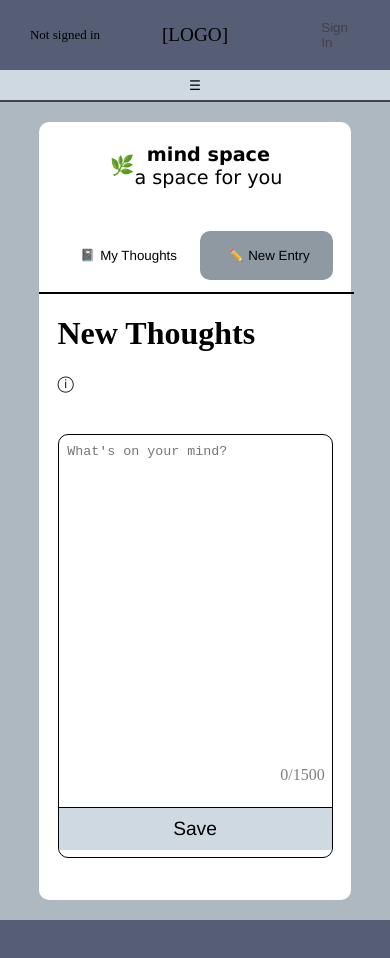
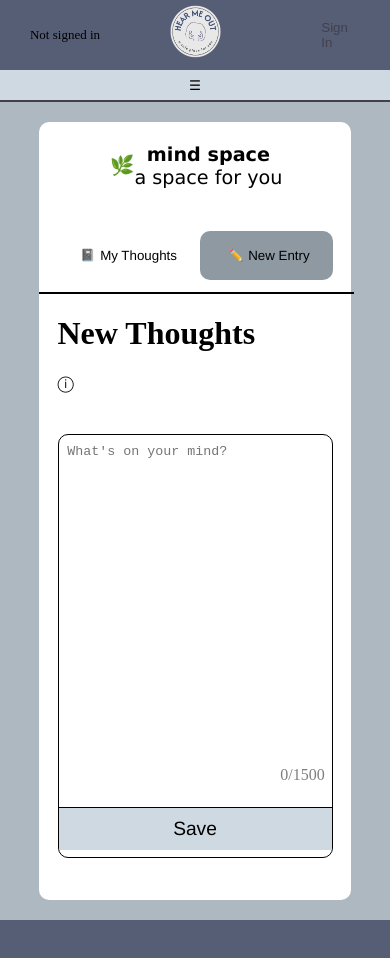
Before and after one commit to PutraDanialzul/hear-me-out, a Next.js app: page /express/add in a window 390 px wide. Shown: the top 958 px of the page. Built offline with nearby package versions, Linux system fonts and the light colour scheme; no server answers.

Commit message:
Add logo and favicon branding
Integrate logo image into header and add favicon. Updates header component to display logo image with hover effects, adds favicon to layout head, and improves expression info component responsiveness with max() CSS function.

```diff
--- a/app/layout.tsx
+++ b/app/layout.tsx
@@ -15,6 +15,9 @@ export default function RootLayout({
 }) {
     return (
         <html lang="en">
+            <head>
+                <link rel="icon" href="/favicon.ico" sizes="any" />
+            </head>
             <body>
                 <HeaderPanel/>
                 {children}
--- a/components/expression/expression-info-style.module.css
+++ b/components/expression/expression-info-style.module.css
@@ -18,7 +18,7 @@
     position: absolute;
     font-size: small;
     border: solid 1px black;
-    width: 30vw;
+    width: max(30vw, 150px);
     height: fit-content;
     left: 150%;
 }
--- a/components/layout/header-panel.tsx
+++ b/components/layout/header-panel.tsx
@@ -7,6 +7,8 @@ import { usePathname, useRouter } from "next/navigation";
 import { createClient } from "../../lib/supabase/client";
 import SignOutButton from "./sign-out-button";
 import SignInButton from "./sign-in-button";
+import logo from "../../app/images/logo.png";
+import Image from "next/image";
 
 export default function HeaderPanel(){
     const router = useRouter();
@@ -71,7 +73,7 @@ export default function HeaderPanel(){
                     <div className={styles.logInInformation}>
                         {"Not signed in"}
                     </div>}
-                    <div className={styles.logoContainer}>[LOGO]</div>
+                    <div className={styles.logoContainer}><Image className={styles.logo} alt="Hear Me Out logo" src={logo}/></div>
                     {loggedIn ? (<div className={styles.buttonContainer}>
                         <SignOutButton/>
                     </div>) :
--- a/components/layout/header-style.module.css
+++ b/components/layout/header-style.module.css
@@ -50,6 +50,7 @@
 }
 
 .logoContainer{
+    height: 100%;
 }
 
 .linkContainer{
@@ -168,6 +169,16 @@
     transition: 0.35s;
 }
 
+.logo{
+    height: 90%;
+    width: auto;
+    transition: 0.35s;
+}
+
+.logo:hover{
+    transform: scale(1.05);
+}
+
 @media screen and (max-width: 700px){
     .linkContainer{
         display: none;
```
Also changed, not shown: app/images/logo.png (added), 1 other file (tests, documents, lock files or other folders).
